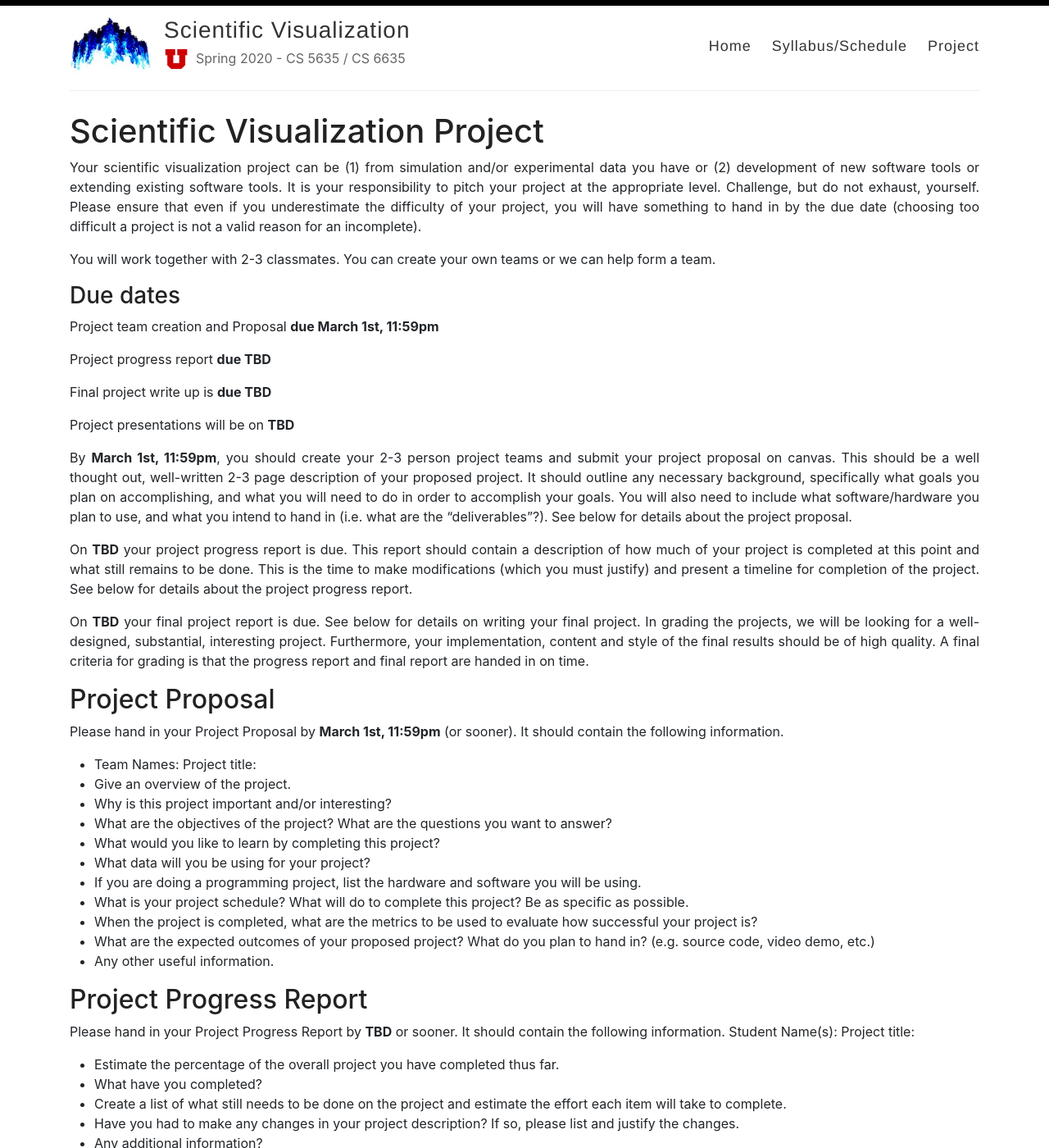
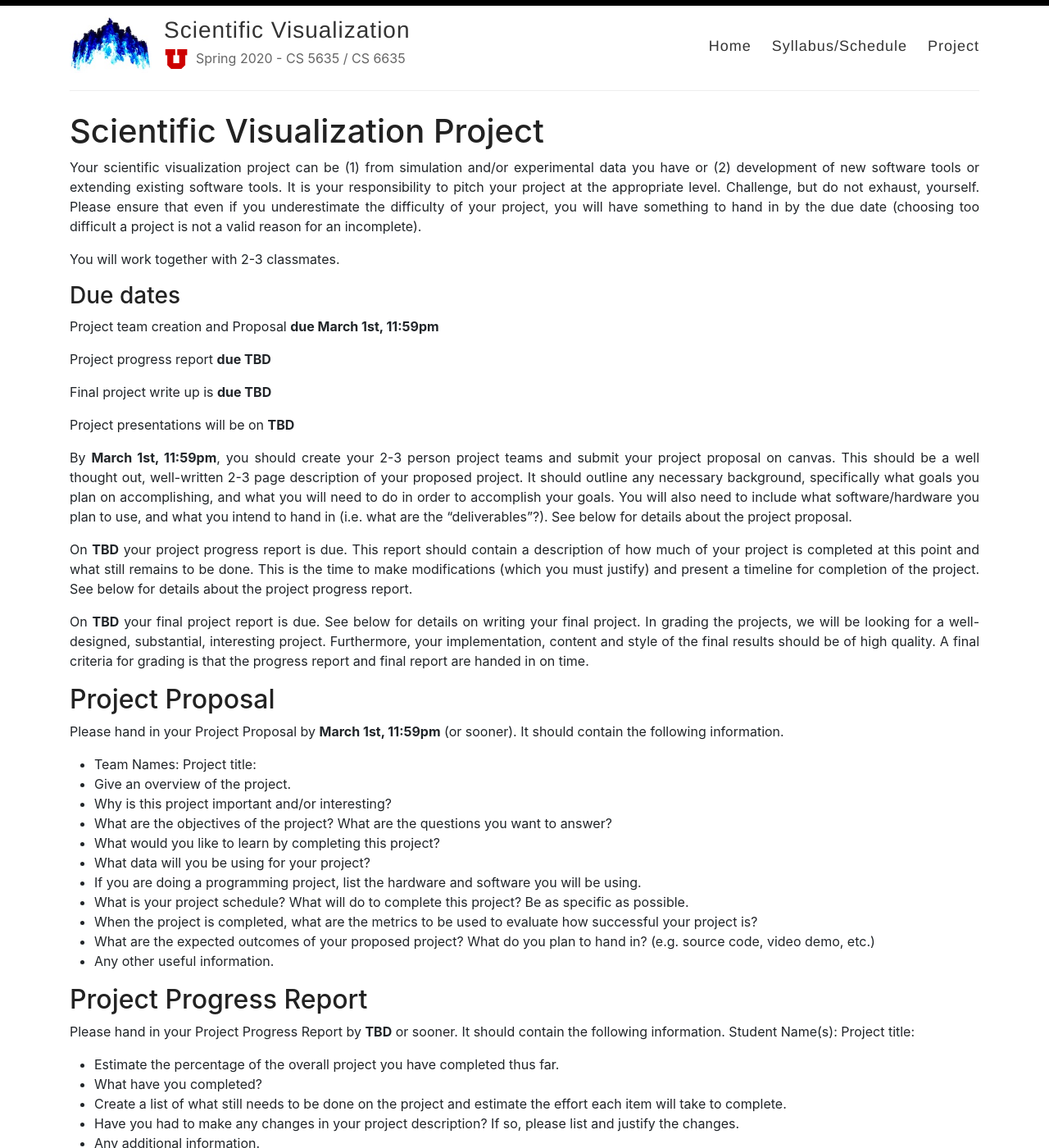
Before and after one commit to ComputingElevatedLab/sciviscourse, a Jekyll site: the page built from _pages/project.md, in a window 1280 px wide and 1400 px high. Shown: the whole window at 82% size. Built offline with Jekyll 4.4.1, drawn with Linux system fonts in a browser that asks for light colours.

Commit message:
Update project.md

```diff
--- a/_pages/project.md
+++ b/_pages/project.md
@@ -9,7 +9,7 @@ title: Project
 Your scientific visualization project can be (1) from simulation and/or experimental data you have or (2) development of new software tools or extending existing software tools.
 It is your responsibility to pitch your project at the appropriate level. Challenge, but do not exhaust, yourself. Please ensure that even if you underestimate the difficulty of your project, you will have something to hand in by the due date (choosing too difficult a project is not a valid reason for an incomplete).
 
-You will work together with 2-3 classmates. You can create your own teams or we can help form a team.
+You will work together with 2-3 classmates.
 
 ### Due dates
 Project team creation and Proposal **due March 1st, 11:59pm**
@@ -51,7 +51,7 @@ Student Name(s): Project title:
 * What have you completed?
 * Create a list of what still needs to be done on the project and estimate the effort each item will take to complete.
 * Have you had to make any changes in your project description? If so, please list and justify the changes.
-* Any additional information?
+* Any additional information.
 
 ## Project Final Report
 You will be required to hand in your Project Final Report on **TBD**. Your final report should
```
